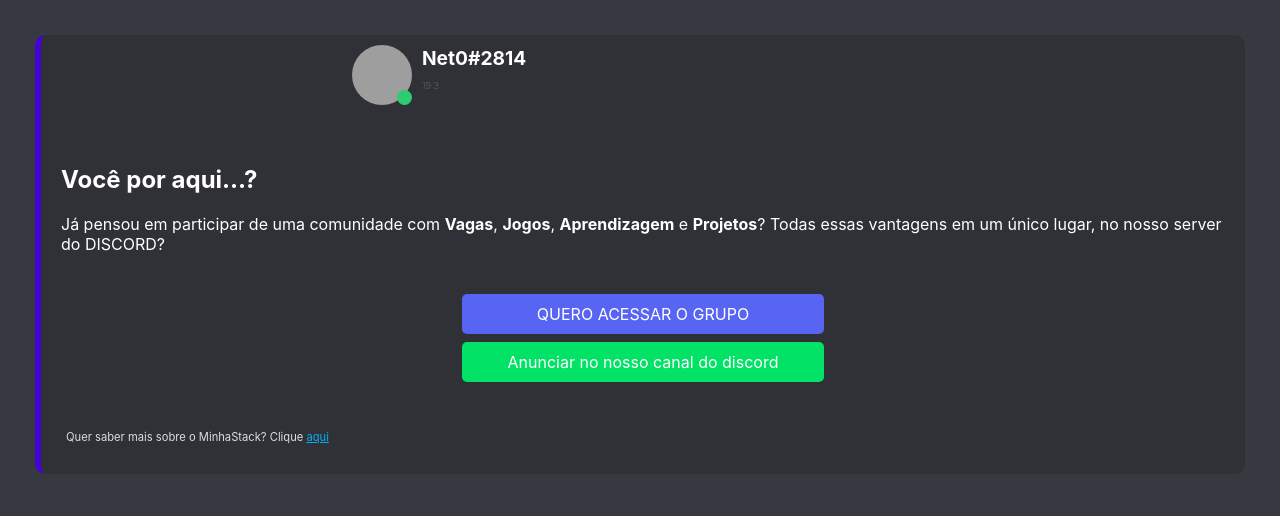
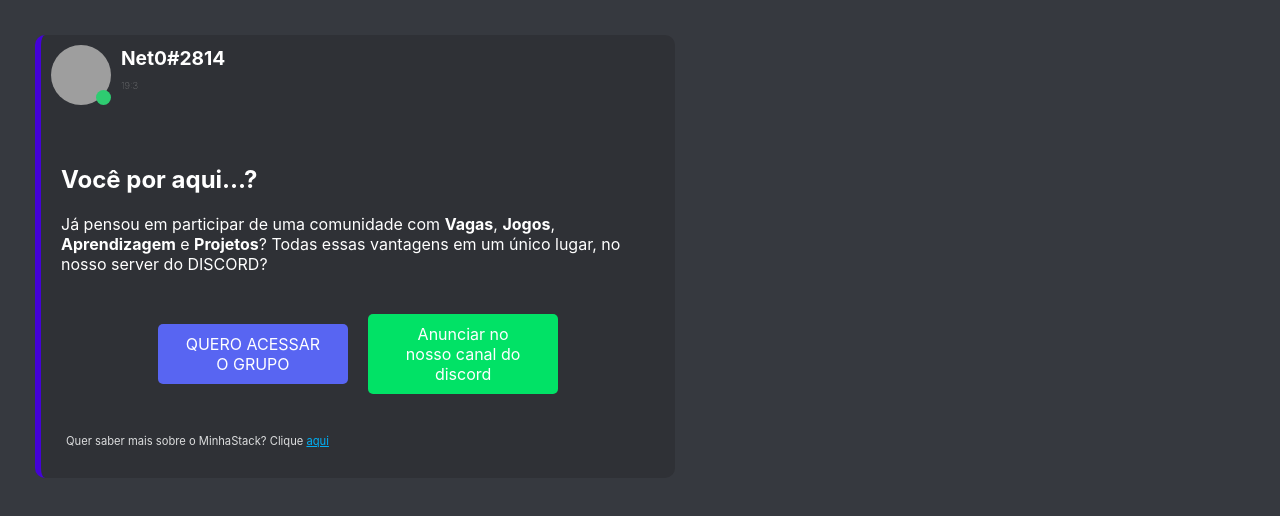
Before and after one commit to minhastack/discord-landing, a plain HTML site: page index.html in a window 1280 px wide. Drawn offline with Linux system fonts and the light colour scheme; grey boxes are pictures that could not be loaded.

Commit message:
versão desktop funcionando

```diff
--- a/style.css
+++ b/style.css
@@ -123,6 +123,17 @@
     }
     @media all and (min-width : 786px) {
 
+
+        .embed-message{
+            width: 50%
+
+        }
+
+        .embed-message-header{
+            width: 100%;
+            display: flex;
+            align-items: left;
+        }
         header {
             width: 50%;
             margin: 0 auto 50px;
@@ -132,8 +143,18 @@
                 width: 70%;
             }
 
+            .cta-container{
+                display: flex;
+                align-items: left;
+                flex-direction: row;
+                justify-content: center;
+
+            }
+
+
             .cta-container a{
                 width: 30%;
+                margin: 0 10px;
+            }
 
-            }
     }
```
